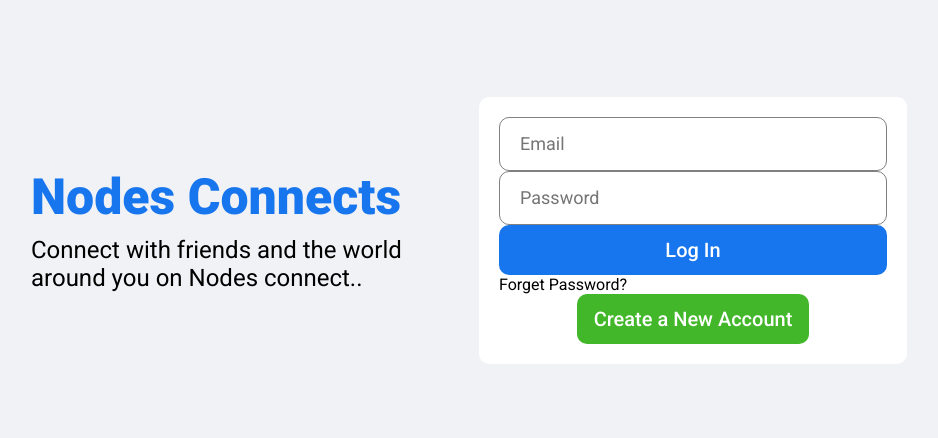
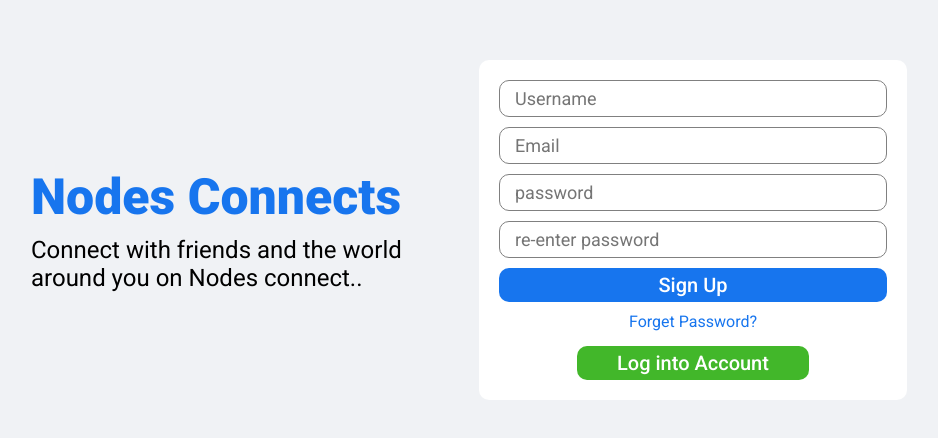
Before and after one commit to Nodeskin/social-app, a React (Create React App) app: page / in a window 1280 px wide. Shown: the part 170-608 px from the top of the page, without its empty margins (161-1099 px from the left). Built offline with nearby package versions, Linux system fonts and the light colour scheme.

Commit message:
few changes made on login

```diff
--- a/src/App.js
+++ b/src/App.js
@@ -1,6 +1,6 @@
 import "./App.css";
 import Login from "./component/login/Login";
-// import Home from "./pages/home/Home";
+import Home from "./pages/home/Home";
 // import Profile from "./pages/profile/Profile";
 
 function App() {
--- a/src/component/login/Login.jsx
+++ b/src/component/login/Login.jsx
@@ -11,11 +11,13 @@ export default function Login() {
         </div>
         <div className="loginRight">
           <div className="loginBox">
+            <input placeholder="Username"  className="loginInput" />
             <input placeholder="Email"  className="loginInput" />
-            <input placeholder="Password"  className="loginInput" />
-            <button className="loginButton">Log In</button>
-            <span className="loginFor">Forget Password?</span>
-            <button className="loginRegisterButton">Create a New Account</button>
+            <input placeholder="password"  className="loginInput" />
+            <input placeholder="re-enter password"  className="loginInput" />
+            <button className="loginButton">Sign Up</button>
+            <span className="loginForgot">Forget Password?</span>
+            <button className="loginRegisterButton">Log into Account</button>
           </div>
         </div>
       </div>
--- a/src/component/login/login.css
+++ b/src/component/login/login.css
@@ -49,7 +49,8 @@
   border-radius: 10px;
   border: 1px solid gray;
   font-size: 18px;
-  padding-left: 20px;
+  padding-left: 15px;
+  margin-bottom: 10px;
 }
 
 .loginInput:focus {
@@ -65,11 +66,13 @@
   font-size: 20px;
   font-weight: 500;
   cursor: pointer;
+  margin-bottom: 10px;
 }
 
 .loginForgot {
   text-align: center;
   color: #1775ee;
+  margin-bottom: 15px;
 }
 
 .loginRegisterButton {
```
